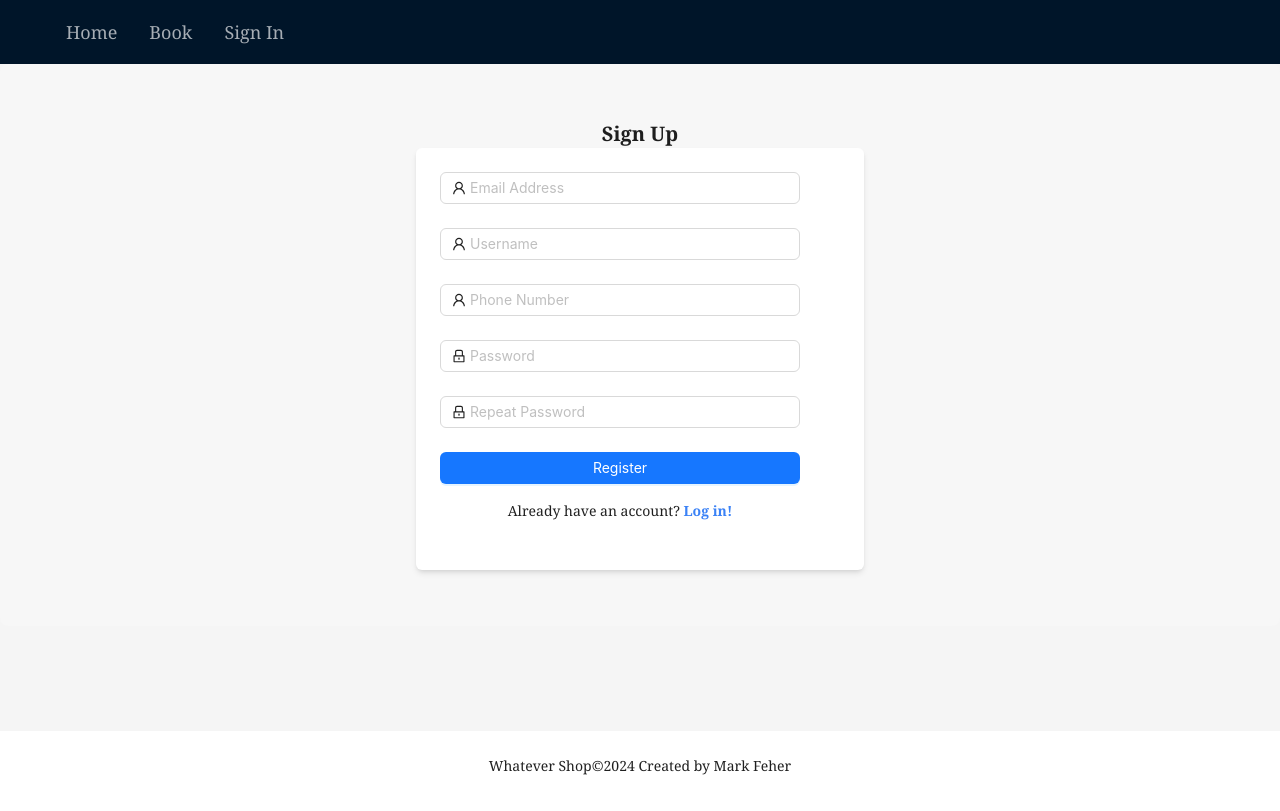
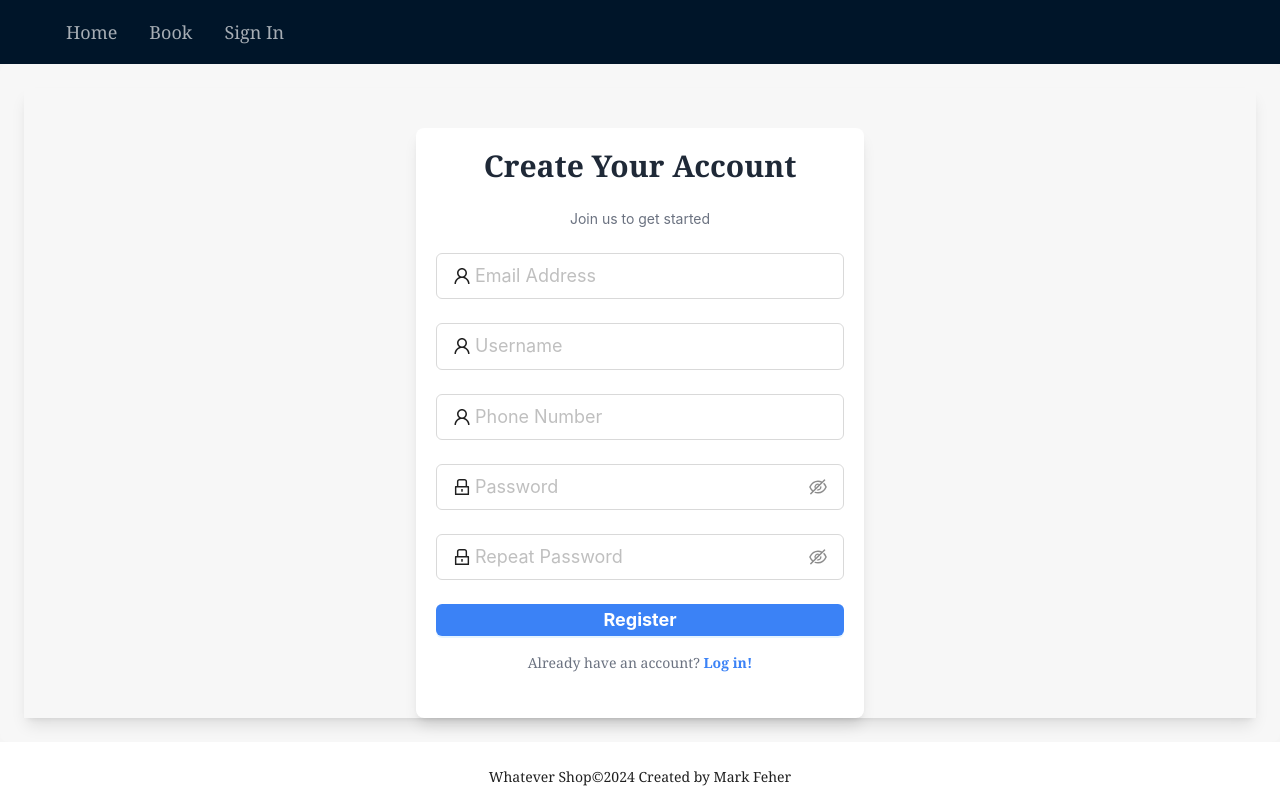
Before and after one commit to kezdetphia/booking-front, a React (Create React App) app: page /signup in a window 1280 px wide. Built offline with nearby package versions, Linux system fonts and the light colour scheme; no server answers; the HTML template or start-up script is replaced by a standard one.

Commit message:
styling siging and sigup pages

```diff
--- a/src/pages/user/SignIn.jsx
+++ b/src/pages/user/SignIn.jsx
@@ -67,22 +67,17 @@ const SignIn = () => {
       });
     }
   };
-
   return (
-    <div className="container mx-auto px-4 py-8 min-h-screen ">
-      <h1 className="flex justify-center font-semibold font-serif text-xl">
-        Sign In
-      </h1>
-      <div className="max-w-md mx-auto bg-white shadow-md rounded-md p-6 ">
-        {contextHolder}
+    <div className="flex  justify-center shadow-lg pt-10 ">
+      <div className="w-full max-w-md p-5 space-y-6 bg-white rounded-lg shadow-lg h-[700px]">
+        <h1 className="text-3xl font-bold text-center text-gray-800 font-serif">
+          Welcome Back
+        </h1>
+        <p className="text-center text-gray-500">Sign in to your account</p>
         <Form
-          form={form}
           name="login"
           initialValues={{
             remember: true,
-          }}
-          style={{
-            maxWidth: 360,
           }}
           onFinish={onFinish}
         >
@@ -96,7 +91,11 @@ const SignIn = () => {
               },
             ]}
           >
-            <Input prefix={<UserOutlined />} placeholder="Email Address" />
+            <Input
+              prefix={<UserOutlined />}
+              placeholder="Email Address"
+              className="px-4 py-2 text-lg border rounded-md focus:outline-none focus:ring focus:border-blue-300"
+            />
           </Form.Item>
 
           {/* Password */}
@@ -109,26 +108,34 @@ const SignIn = () => {
               },
             ]}
           >
-            <Input
+            <Input.Password
               prefix={<LockOutlined />}
-              type="password"
               placeholder="Password"
+              className="px-4 py-2 text-lg border rounded-md focus:outline-none focus:ring focus:border-blue-300"
             />
           </Form.Item>
 
           <Form.Item>
-            <Button block type="primary" htmlType="submit">
-              <p className="font-serif">Login</p>
+            <Button
+              block
+              type="primary"
+              htmlType="submit"
+              className="w-full px-4 py-2 text-lg font-bold text-white bg-blue-500 rounded-md hover:bg-blue-600 focus:outline-none focus:ring focus:ring-blue-300"
+            >
+              <span className="font-serif">Sign In</span>
             </Button>
-            <div className="flex justify-center pt-4">
-              <p className="font-serif">Don't have an account yet? &nbsp; </p>
-              <a href="/signup">
-                <p className="text-blue-500 font-semibold font-serif">
-                  Sign Up!
-                </p>
-              </a>
-            </div>
           </Form.Item>
+
+          <div className="flex justify-center pt-4">
+            <p className="font-serif text-gray-500">
+              Don't have an account? &nbsp;
+            </p>
+            <a href="/signup">
+              <p className="text-blue-500 font-semibold font-serif hover:underline">
+                Sign Up
+              </p>
+            </a>
+          </div>
         </Form>
       </div>
     </div>
--- a/src/pages/user/SignUp.jsx
+++ b/src/pages/user/SignUp.jsx
@@ -90,21 +90,17 @@ const SignUp = () => {
   };
 
   return (
-    <div className="container mx-auto px-4 py-8">
-      <h1 className="flex justify-center font-serif font-semibold text-xl">
-        Sign Up
-      </h1>
-      <div className="max-w-md mx-auto bg-white shadow-md rounded-md p-6">
-        {contextHolder}
+    <div className="flex  justify-center shadow-lg pt-10  ">
+      <div className="w-full max-w-md p-5 space-y-6 bg-white rounded-lg shadow-lg">
+        <h1 className="text-3xl font-bold text-center text-gray-800 font-serif">
+          Create Your Account
+        </h1>
+        <p className="text-center text-gray-500">Join us to get started</p>
         <Form
           scrollToFirstError={true}
-          form={form}
           name="signup"
           initialValues={{
             remember: true,
-          }}
-          style={{
-            maxWidth: 360,
           }}
           onFinish={onFinish}
         >
@@ -120,7 +116,11 @@ const SignUp = () => {
             ]}
             hasFeedback
           >
-            <Input prefix={<UserOutlined />} placeholder="Email Address" />
+            <Input
+              prefix={<UserOutlined />}
+              placeholder="Email Address"
+              className="px-4 py-2 text-lg border rounded-md focus:outline-none focus:ring focus:border-blue-300"
+            />
           </Form.Item>
 
           {/* Username */}
@@ -134,7 +134,11 @@ const SignUp = () => {
             ]}
             hasFeedback
           >
-            <Input prefix={<UserOutlined />} placeholder="Username" />
+            <Input
+              prefix={<UserOutlined />}
+              placeholder="Username"
+              className="px-4 py-2 text-lg border rounded-md focus:outline-none focus:ring focus:border-blue-300"
+            />
           </Form.Item>
 
           {/* Phone Number */}
@@ -148,7 +152,11 @@ const SignUp = () => {
             ]}
             hasFeedback
           >
-            <Input prefix={<UserOutlined />} placeholder="Phone Number" />
+            <Input
+              prefix={<UserOutlined />}
+              placeholder="Phone Number"
+              className="px-4 py-2 text-lg border rounded-md focus:outline-none focus:ring focus:border-blue-300"
+            />
           </Form.Item>
 
           {/* Password */}
@@ -166,10 +174,10 @@ const SignUp = () => {
             ]}
             hasFeedback
           >
-            <Input
+            <Input.Password
               prefix={<LockOutlined />}
-              type="password"
               placeholder="Password"
+              className="px-4 py-2 text-lg border rounded-md focus:outline-none focus:ring focus:border-blue-300"
             />
           </Form.Item>
 
@@ -193,10 +201,10 @@ const SignUp = () => {
               }),
             ]}
           >
-            <Input
+            <Input.Password
               prefix={<LockOutlined />}
-              type="password"
               placeholder="Repeat Password"
+              className="px-4 py-2 text-lg border rounded-md focus:outline-none focus:ring focus:border-blue-300"
             />
           </Form.Item>
 
@@ -205,14 +213,17 @@ const SignUp = () => {
               block
               type="primary"
               htmlType="submit"
+              className="w-full px-4 py-2 text-lg font-bold text-white bg-blue-500 rounded-md hover:bg-blue-600 focus:outline-none focus:ring focus:ring-blue-300"
               loading={isSubmitting}
             >
               {isSubmitting ? "Registering..." : "Register"}
             </Button>
             <div className="flex justify-center pt-4">
-              <p className="font-serif">Already have an account?&nbsp;</p>
+              <p className="font-serif text-gray-500">
+                Already have an account?&nbsp;
+              </p>
               <a href="/signin">
-                <p className="text-blue-500 font-semibold font-serif">
+                <p className="text-blue-500 font-semibold font-serif hover:underline">
                   Log in!
                 </p>
               </a>
```
